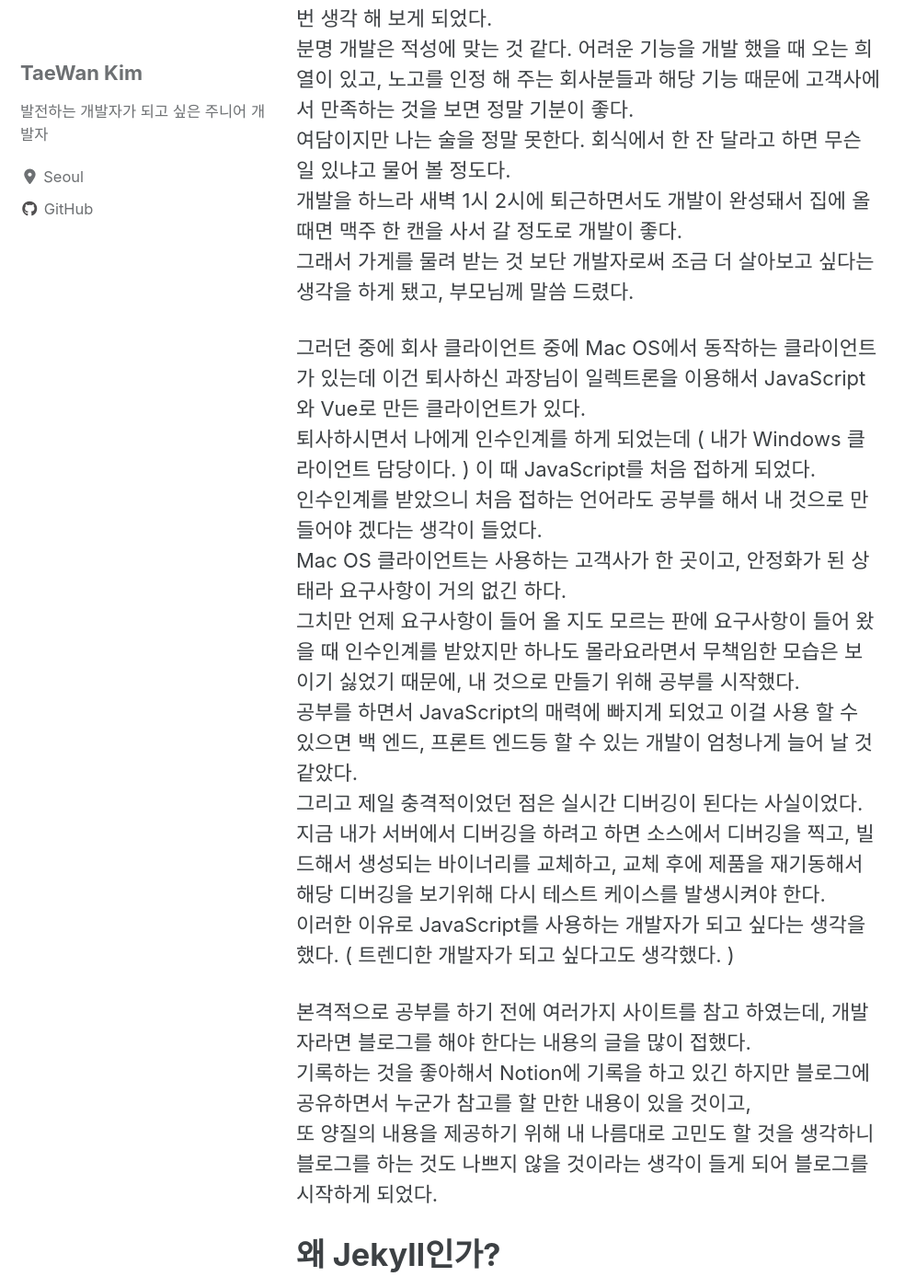
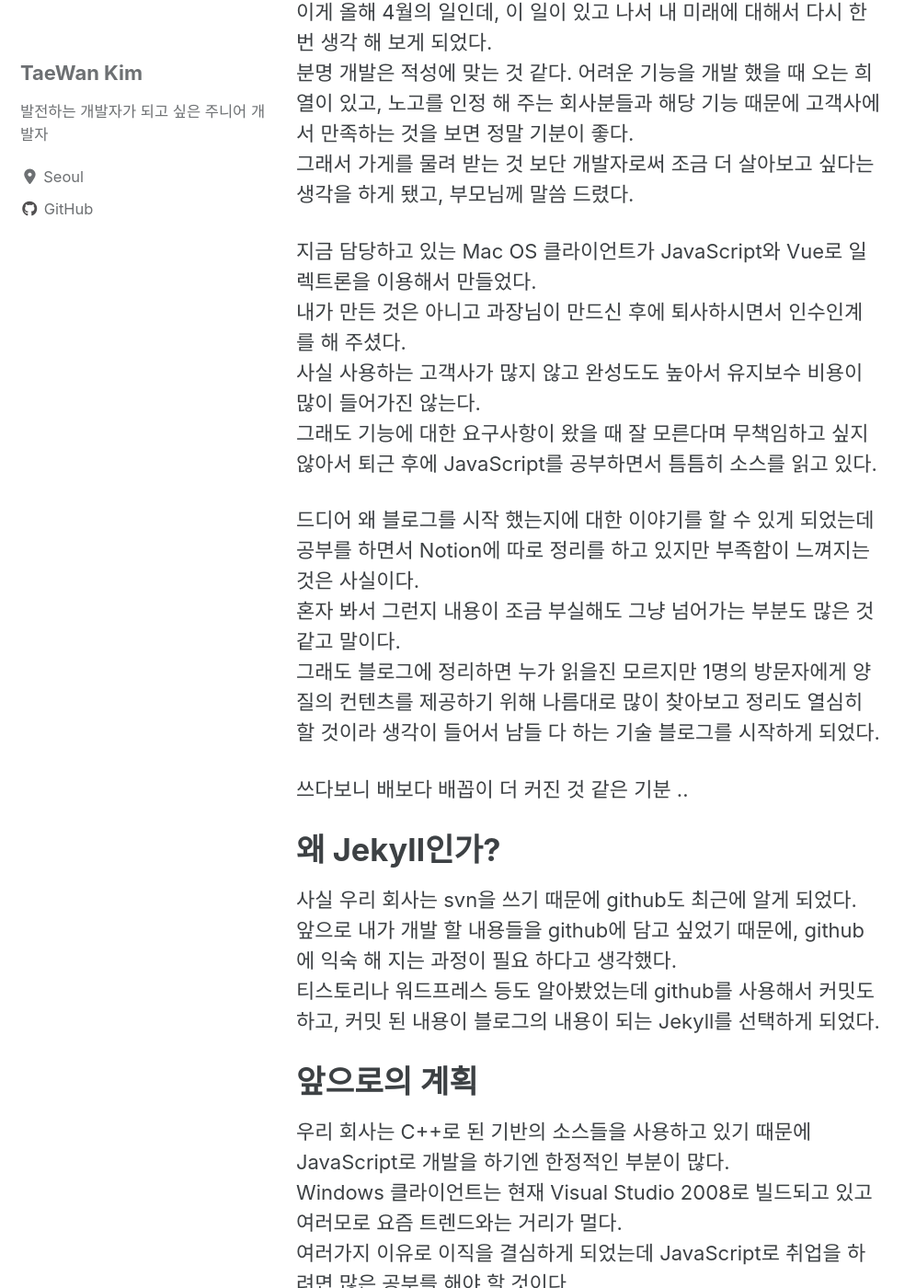
Before and after one commit to twkim-dev/twkim-dev.github.io, a Jekyll site: the page built from _posts/2020-07-02-blog1.md, in a window 1280 px wide and 1400 px high, scrolled down 2206 px. Shown: the whole window at 92% size, without its empty margins (0-996 px from the left). Built offline with Jekyll 4.4.1, drawn with Linux system fonts in a browser that asks for light colours; cached includes are drawn as plain includes; nearby versions of some CDN libraries; some of the changed text lies outside the part shown.

Commit message:
첫 포스팅 수정

```diff
--- a/_config.yml
+++ b/_config.yml
@@ -16,11 +16,11 @@
 
 # Site Settings
 locale                   : "en-US"
-title                    : "기억보단 기록을"
+title                    : "마카롱 코딩"
 title_separator          : "-"
 subtitle                 : # site tagline that appears below site title in masthead
 name                     : "TaeWan Kim"
-description              : "발전하는 개발자가 되고 싶은 주니어 개발자"
+description              : "주니어 개발자의 기술 블로그"
 url                      : https://twkim-dev.github.io
 baseurl                  : # the subpath of your site, e.g. "/blog"
 repository               : # GitHub username/repo-name e.g. "mmistakes/minimal-mistakes"
--- a/_posts/2020-07-02-blog1.md
+++ b/_posts/2020-07-02-blog1.md
@@ -6,86 +6,81 @@
   - Blog
 tags:
   - Blog
-last_modified_at: 2020-07-02T01:09:00-0900
+last_modified_at: 2020-07-02T01:21:26-0900
 ---
 
 ### 시작하기에 앞서
-나는 서울의 한 데이터베이스 보안업체에서 일을 하고 있는 4년차 개발자다.
+나는 서울의 한 데이터베이스 보안 회사에서 일을 하고 있는 4년차 개발자다.
+Windows, Mac OS 클라이언트 담당으로 주로 요구사항에 맞는 클라이언트 기능들, 인증 연동, DB 프로토콜 등을 하고 있다.
 내가 왜 블로그를 시작하게 되었고 앞으로의 계획은 어떻게 되는지를 첫 포스팅에 남기려고 한다.
 
 # 기술 블로그를 시작하게 된 이유?
 이 이야기를 하려면 조금 길어 질 지도 모르겠다.
-나는 사실 개발 커리어에 관심이 없었다. 그도 그럴 것이 .. 현재 부모님께서 본가에 가게를 각각 두 개 운영 중이시다.
+나는 사실 개발 커리어에 관심이 없었다. 그도 그럴 것이 .. 현재 부모님께서 고향에 가게 두 개를 운영 중이시다.
 4년전에 직장을 구하기 전에 부모님께서 서울에서 적당히 사회 생활 경험 해 보고 내려와서 가게나 하나 물려 받아서 운영 해라 라고 하셨고, 나도 싫지만은 않았다.
 (서울 올라온지 1년 정도 되었는데 집 값도 비싸고 사람이 너무 많아서 조금 지쳐 있었던 것도 한 몫 한 것 같다.)
 그래서 적당히 괜찮아 보이는 회사에 지원을 했고 첫 면접에 바로 붙어서 별다른 면접 경험 없이 다니게 되었다.
 
-사실 처음부터 개발자가 되고 싶었던 것은 아니다.
+사실 처음부터 개발자가 되고 싶었던 것은 아니다. 오히려 할 생각이 없었다고 보는게 맞을 것 같다.
+물론 학교 다니면서 공모전 나가서 좋은 성적을 거둘 만큼 개발을 좋아하기도 했지만 이걸로 일을 한다고는 생각 해 본적이 없기 때문이다.
 면접을 보았는데 그때 자기소개서에 공모전 입상 경력이 있어서 면접을 공모전 때 어떤 알고리즘을 가지고 풀었었는지 이런이야기를 주로 했었던 것 같다.
 여담이지만 그 때 지금 회사의 사장님도 계셨는데, 얘는 개발자를 해야 한다고 점찍어 놓으셨다고 한다.
 그래서 처음에는 엔지니어로 지원 했었고 엔지니어 몇 달 후에 QA로 부서 이동을 하게 되었고 1년 정도가 지나니 개발자가 되어 있었다.
-그 때 당시에는 부서 이동 사실을 메일로 통보 받았기 때문에 동기가 나더러 "태완씨 연구소 가요?"라는 질문에
-아 내가 연구소를 가는구나 .. 했었다.
-사실 대학교 다닐 때 개발을 좋아해서 공모전 입상도 하고 했지만 개발을 일적으로 생각 해 본 적은 없었기에 적잖이 당황 했었다.
+그 때 당시에는 부서 이동 사실을 메일로 통보 받았기 때문에 동기가 나더러 "태완씨 연구소 가요?"라는 질문에 아 내가 연구소를 가는구나 .. 했었다.
+학생때 C언어 개발만 했었는데 C++로 구성 된 소스들을 보니 아찔했던 기억이 난다. 소스 한 줄 한 줄 읽는데도 엄청 힘들었었지만 지금까지 잘 해 오고 있는 것 같다.
+( 한 줄로 요약했지만 엄청나게 많은 일들이 있었다. )
+지금은 팀장님이 PoC 오퍼를 맡길만큼 성장 했고, 다른 부서 사람들도 내가 바쁜걸 알 정도로 많은 일들을 처리하고 있다. 회사에서 제일 바쁜 것 같다는 말도 자주 듣곤 한다.
+> 여기서 말한 PoC는 사업 수주 전에 고객한테 우리 제품을 설명하는 자리라고 생각하면 된다.
+
 그렇게 시간이 흘러서 4년차 ( 개발 경력만 따지면 2년 반 정도 된다. ) 개발자가 되었다.
 
-사실 내 입으로 말하긴 그렇지만 회사에서 팀장님이 일을 믿고 맡길 정도로 능력을 인정 받고 있고, 회사 사람들 모두가 내가 많은 일을 하고 있는 것을 알 정도로 많은 일들을 일정에 무리 없이 처리 하고 있다.
-기능 요구사항이 들어오면 이것도 너가 하냐는 질문을 들을 정도로 일이 많긴 하다.
-나름 자신감도 차고 있었을 무렵에 지인이 프로그래머스에서 코딩 테스트를 봐달라고 해서 봐준 적이 있었다.
-그런데 정말 쉬워보여서 머릿속으로는 그려 지는데 코드를 짜려고 하니 손을 댈 수가 없는 것이다!
-C++ 개발을 하고 있으면서 머릿속에 그려진 내용들을 코딩 테스트에 담을 수 없다는 사실이 웃기지 않은가?
-
-우리 회사 소스들을 보여 줄 순 없지만 int, long int 변수 명 부터 많이 사용되는 sprintf 같은 함수들도 전부 우리회사에서만 쓰는 변수들로 define 되어 있다.
-내 실력은 개발 능력이 향상 된 것이 아니라 우리 회사 소스에 익숙 해 져서 나오는 퍼포먼스 였던 것이다.
-물론 처음을 생각하면 개발 능력이 향상 된 것은 맞을 것이다. 어떤 기능을 설계하는 능력이라던지, 예외 처리 하는 사고방식 등등의 부분에서 말이다.
-하지만 내가 년차에 맞는 개발자로써의 능력을 지녔느냐라는 질문에는 자신있게 답을 못 할 것 같다.
-이 사실에 내 자신한테 엄청난 실망을 했고, 부끄러웠다.
+최근에 지인이 프로그래머스에서 코딩 테스트를 봐달라고 해서 봐준 적이 있었다.
+그렇게 어려운 문제는 아니어서 머릿속에 그려 놓은 내용을 코드로 옮기려고 보니 여기저기 컴파일 에러들이 나는 것이다.
+우리 회사 소스들을 보여 줄 순 없지만 int, long int 변수 타입들 부터 많이 쓰는 함수들 (sprintf 같은) 까지 전부 우리 회사에서만 쓰는 이름들로 define 되어 있을 만큼 폐쇄적인 구조 때문인지,
+쉬운 소스조차도 짜려면 구글링을 해야하는 내 모습에 많은 실망을 했다. 부끄럽기도 했고 말이다.
 
 이게 올해 4월의 일인데, 이 일이 있고 나서 내 미래에 대해서 다시 한번 생각 해 보게 되었다.
 분명 개발은 적성에 맞는 것 같다. 어려운 기능을 개발 했을 때 오는 희열이 있고, 노고를 인정 해 주는 회사분들과 해당 기능 때문에 고객사에서 만족하는 것을 보면 정말 기분이 좋다.
-여담이지만 나는 술을 정말 못한다. 회식에서 한 잔 달라고 하면 무슨 일 있냐고 물어 볼 정도다.
-개발을 하느라 새벽 1시 2시에 퇴근하면서도 개발이 완성돼서 집에 올 때면 맥주 한 캔을 사서 갈 정도로 개발이 좋다.
 그래서 가게를 물려 받는 것 보단 개발자로써 조금 더 살아보고 싶다는 생각을 하게 됐고, 부모님께 말씀 드렸다.
 
-그러던 중에 회사 클라이언트 중에 Mac OS에서 동작하는 클라이언트가 있는데 이건 퇴사하신 과장님이 일렉트론을 이용해서 JavaScript와 Vue로 만든 클라이언트가 있다.
-퇴사하시면서 나에게 인수인계를 하게 되었는데 ( 내가 Windows 클라이언트 담당이다. ) 이 때 JavaScript를 처음 접하게 되었다.
-인수인계를 받았으니 처음 접하는 언어라도 공부를 해서 내 것으로 만들어야 겠다는 생각이 들었다.
-Mac OS 클라이언트는 사용하는 고객사가 한 곳이고, 안정화가 된 상태라 요구사항이 거의 없긴 하다.
-그치만 언제 요구사항이 들어 올 지도 모르는 판에 요구사항이 들어 왔을 때 인수인계를 받았지만 하나도 몰라요라면서 무책임한 모습은 보이기 싫었기 때문에, 내 것으로 만들기 위해 공부를 시작했다.
-공부를 하면서 JavaScript의 매력에 빠지게 되었고 이걸 사용 할 수 있으면 백 엔드, 프론트 엔드등 할 수 있는 개발이 엄청나게 늘어 날 것 같았다.
-그리고 제일 충격적이었던 점은 실시간 디버깅이 된다는 사실이었다.
-지금 내가 서버에서 디버깅을 하려고 하면 소스에서 디버깅을 찍고, 빌드해서 생성되는 바이너리를 교체하고, 교체 후에 제품을 재기동해서 해당 디버깅을 보기위해 다시 테스트 케이스를 발생시켜야 한다.
-이러한 이유로 JavaScript를 사용하는 개발자가 되고 싶다는 생각을 했다. ( 트렌디한 개발자가 되고 싶다고도 생각했다. )
+지금 담당하고 있는 Mac OS 클라이언트가 JavaScript와 Vue로 일렉트론을 이용해서 만들었다.
+내가 만든 것은 아니고 과장님이 만드신 후에 퇴사하시면서 인수인계를 해 주셨다.
+사실 사용하는 고객사가 많지 않고 완성도도 높아서 유지보수 비용이 많이 들어가진 않는다.
+그래도 기능에 대한 요구사항이 왔을 때 잘 모른다며 무책임하고 싶지 않아서 퇴근 후에 JavaScript를 공부하면서 틈틈히 소스를 읽고 있다.
 
-본격적으로 공부를 하기 전에 여러가지 사이트를 참고 하였는데, 개발자라면 블로그를 해야 한다는 내용의 글을 많이 접했다.
-기록하는 것을 좋아해서 Notion에 기록을 하고 있긴 하지만 블로그에 공유하면서 누군가 참고를 할 만한 내용이 있을 것이고,
-또 양질의 내용을 제공하기 위해 내 나름대로 고민도 할 것을 생각하니 블로그를 하는 것도 나쁘지 않을 것이라는 생각이 들게 되어 블로그를 시작하게 되었다.
+드디어 왜 블로그를 시작 했는지에 대한 이야기를 할 수 있게 되었는데 공부를 하면서 Notion에 따로 정리를 하고 있지만 부족함이 느껴지는 것은 사실이다.
+혼자 봐서 그런지 내용이 조금 부실해도 그냥 넘어가는 부분도 많은 것 같고 말이다.
+그래도 블로그에 정리하면 누가 읽을진 모르지만 1명의 방문자에게 양질의 컨텐츠를 제공하기 위해 나름대로 많이 찾아보고 정리도 열심히 할 것이라 생각이 들어서 남들 다 하는 기술 블로그를 시작하게 되었다.
+
+쓰다보니 배보다 배꼽이 더 커진 것 같은 기분 ..
 
 # 왜 Jekyll인가?
 사실 우리 회사는 svn을 쓰기 때문에 github도 최근에 알게 되었다.
-앞으로 내가 개발 할 내용들을 github에 담고 싶었기 때문에, github를 많이 사용 해 봐야 겠다고 생각했다.
+앞으로 내가 개발 할 내용들을 github에 담고 싶었기 때문에, github에 익숙 해 지는 과정이 필요 하다고 생각했다.
 티스토리나 워드프레스 등도 알아봤었는데 github를 사용해서 커밋도 하고, 커밋 된 내용이 블로그의 내용이 되는 Jekyll를 선택하게 되었다.
 
 # 앞으로의 계획
 우리 회사는 C++로 된 기반의 소스들을 사용하고 있기 때문에 JavaScript로 개발을 하기엔 한정적인 부분이 많다.
 Windows 클라이언트는 현재 Visual Studio 2008로 빌드되고 있고 여러모로 요즘 트렌드와는 거리가 멀다.
 여러가지 이유로 이직을 결심하게 되었는데 JavaScript로 취업을 하려면 많은 공부를 해야 할 것이다.
+( 뭔가 회사의 뒷담을 한 것 같지만 우리 회사 정말 좋다. 회사 분들 다 좋고, 아웃풋만 있다면 근무도 자유롭다. )
 
-우선 공부를 하면서 1일 1커밋을 시작 해 보려고 한다. 혹자는 1일 1커밋이 무슨 소용이냐라고 하지만,
+우선 공부를 하면서 1일 1커밋을 시작 해 보려고 한다. 혹자는 1일 1커밋이 무슨 소용이냐라고 할 수 있다.
 나는 github에 심어지는 잔디들이 나에 대한 경험치라고 생각한다.
-뜬금없이 왠 경험치 이야기냐고 할 수 있겠지만 나는 게임을 좋아한다.
 MMORPG 게임중에 리니지라는 게임이 있다. 해보진 않았지만 엄청난 노가다 게임인 것은 안다.
-리니지를 하는 사람들은 한 마리를 잡으면 경험치가 0.0001% 정도 오르는 작업을 수백만마리, 수천만마리를 잡아서 레벨업을 한다고 한다.
-이러한 반복적인 작업을 하다보면 언젠가 나도 조금씩 레벨업을 하고 있지 않을까?
+리니지를 하는 사람들은 한 마리를 잡으면 0.0001%, 0.00001% 오르는 몬스터를 수백만마리, 수천만마리를 잡아서 레벨업을 한다고 한다. ( 한달 내내 몬스터를 잡아도 레벨업을 못하는 경우도 있다고 한다. )
+커밋을 몬스터 잡는 행위라고 봤을 때 꾸준히 하다보면 언젠가 나도 레벨업 하는 날이 오지 않을까?
 
 그리고 코드스테이츠나, 바닐라코딩 같은 코딩 부트캠프를 퇴사후에 다녀 보려고 한다.
+진득하게 공부 후에 이직을 하고 싶기 때문이다.
 여러 부트캠프 사이트들이 있는데 위 두 곳을 고른 이유는 우선 JavaScript 교육이어야 하고,
 교육의 일부를 회사 다니면서 가능 해야 하는 점을 만족 하는 곳을 추린 곳이 위의 두 곳이다.
 비용적인 문제도 있고 현재 진행하는 중요한 프로젝트들이 있어서 반년 정도 뒤에 들을 수 있을 것 같다.
 그동안 블로깅을 하면서 JavaScript, HTML, CSS의 기초를 공부 해 보려고 한다.
 
-사실 주로 사용하는 언어를 바꾸는 것은 큰 모험이다. C++ 경력을 무시하고 아예 새로운 경력을 쌓아야 할 수도 있는 상황에 처해 질 수도 있으니 말이다.
-하지만 앞으로 일을 해야 할 일이 더욱 많고 ( 개발을 오래도록 하고 싶다. ), 지금의 시간이 미래를 위한 투자라고 생각했기 때문에 이러한 결정을 내리게 되었다.
+사실 주로 사용하는 언어를 바꾸는 것은 큰 도전이다. C++ 경력을 무시하고 아예 새로운 경력을 쌓아야 할 수도 있는 상황에 처해 질 수도 있으니 말이다. 하지만 C++보다 압도적으로 많은 니즈를 가진 JavaScript를 바탕으로
+HTML, CSS, Vue, React 등 기술을 지니고 있으면 개발 인생에 도움이 될 거라고 생각한다.
+지금의 결정이 미래를 위한 투자라고 생각했기 때문에 이러한 결정을 내리게 되었다.
 
 # 마치며
 쓰다보니 너무너무너무 길어진 것 같은데.. 취업해서 지금까지 어떻게 살아 왔고, 앞으로 어떻게 살아 갈 것인지 간단하게나마 생각 정리가 된 것 같아서 마음에 든다.
```
